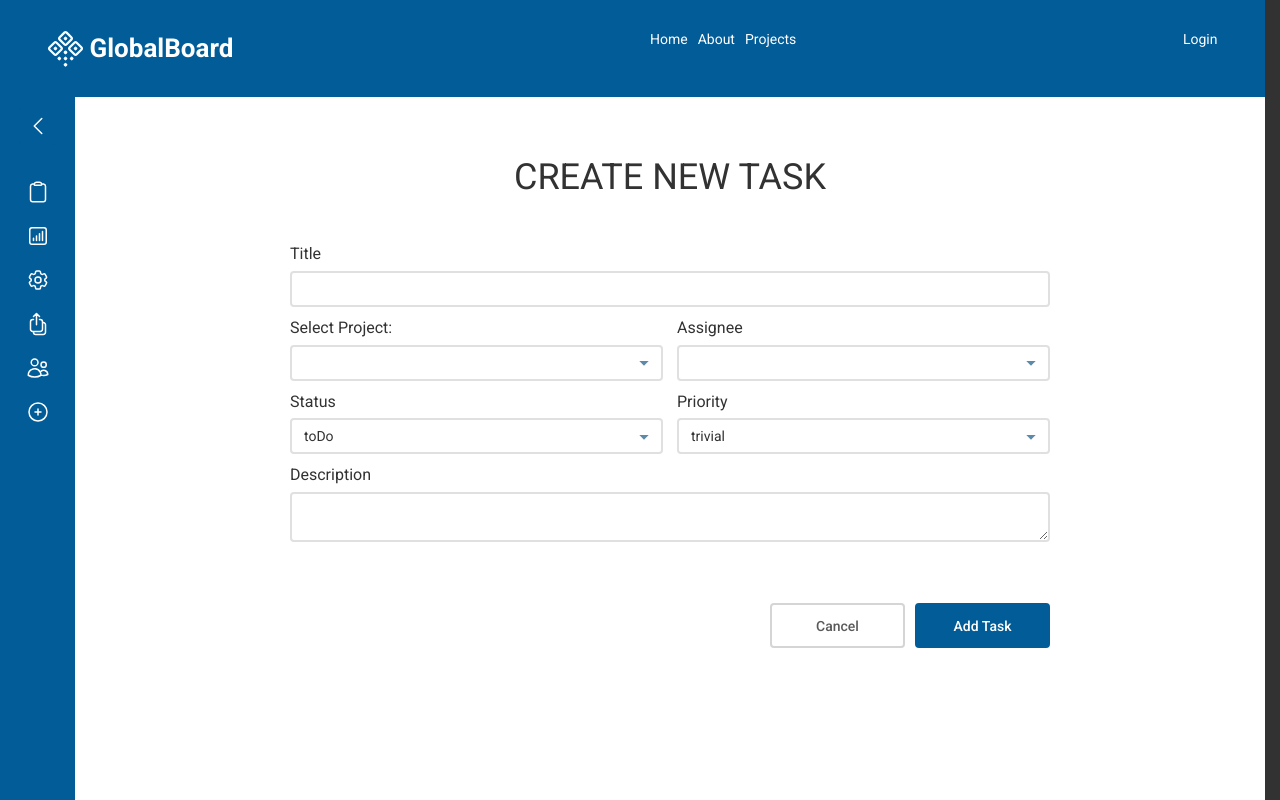
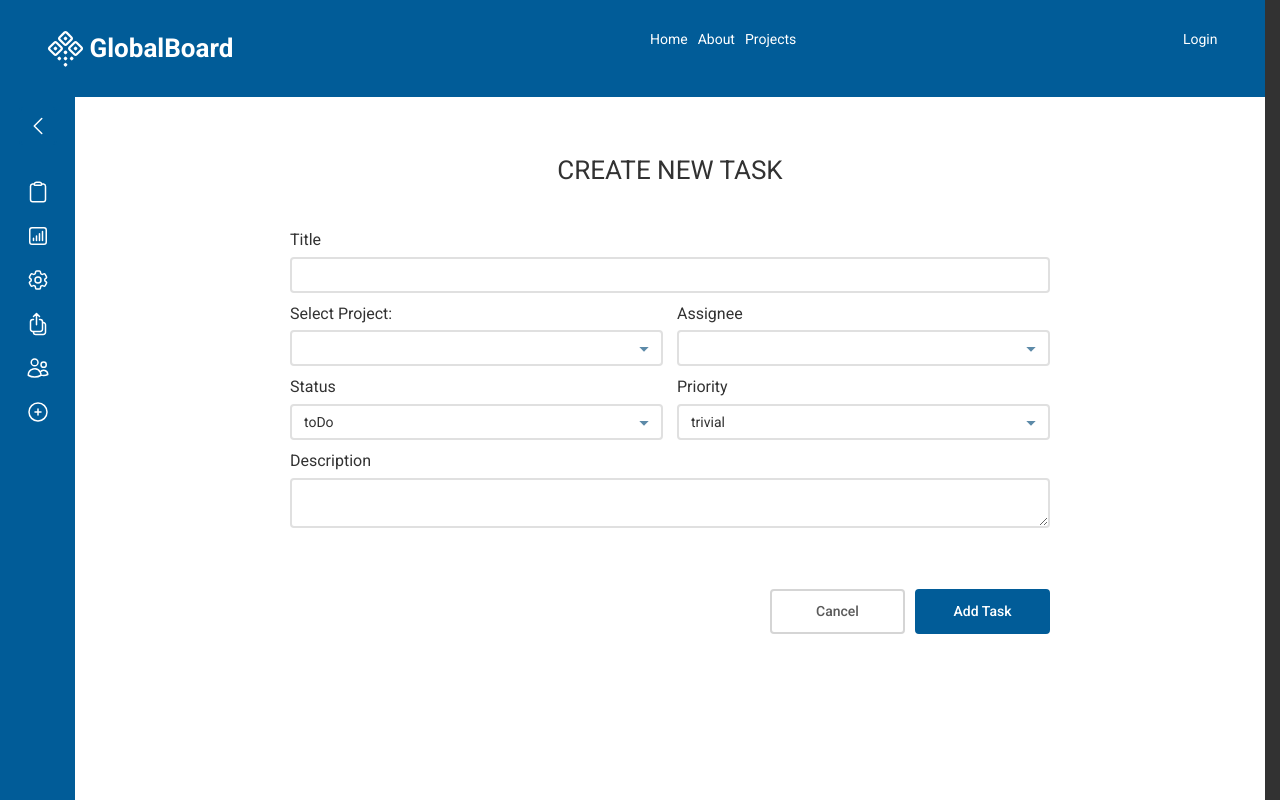
Before and after one commit to 0smir/vue-dashboard-demo, a Vue app: page /tasks/new in a window 1280 px wide. Shown: the top 800 px of the page. Built offline with nearby package versions, Linux system fonts and the light colour scheme.

Commit message:
change markup, add adaptivity

```diff
--- a/src/pages/NewTaskPage.vue
+++ b/src/pages/NewTaskPage.vue
@@ -1,6 +1,6 @@
 <template>
   <div class="container">
-    <h1 class="title">Create New Task</h1>
+    <h2 class="title">Create New Task</h2>
     <CreateTaskForm></CreateTaskForm>
   </div>
 </template>
@@ -16,10 +16,19 @@ export default {
 }
 </script>
 
-<style scoped>
+<style lang="scss" scoped>
+.container {
+  padding-bottom: 20px;
+}
+
 .title {
-  margin: 40px 0 40px;
+  margin: 20px 0 20px;
   text-align: center;
   text-transform: uppercase;
+  font-size: 26px;
+
+  @media(min-width: $sm) {
+    margin: 40px 0 40px;
+  }
 }
 </style>
```
